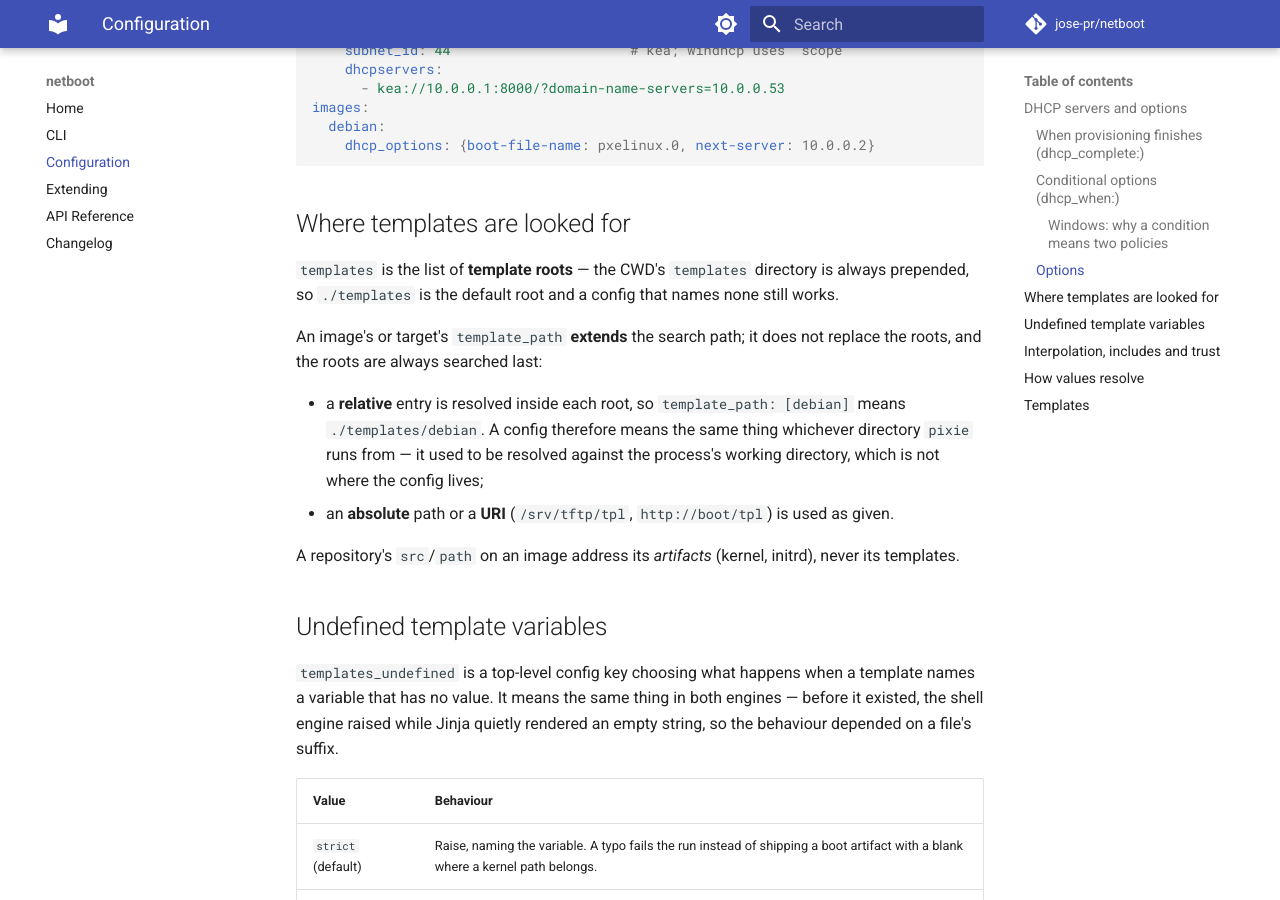
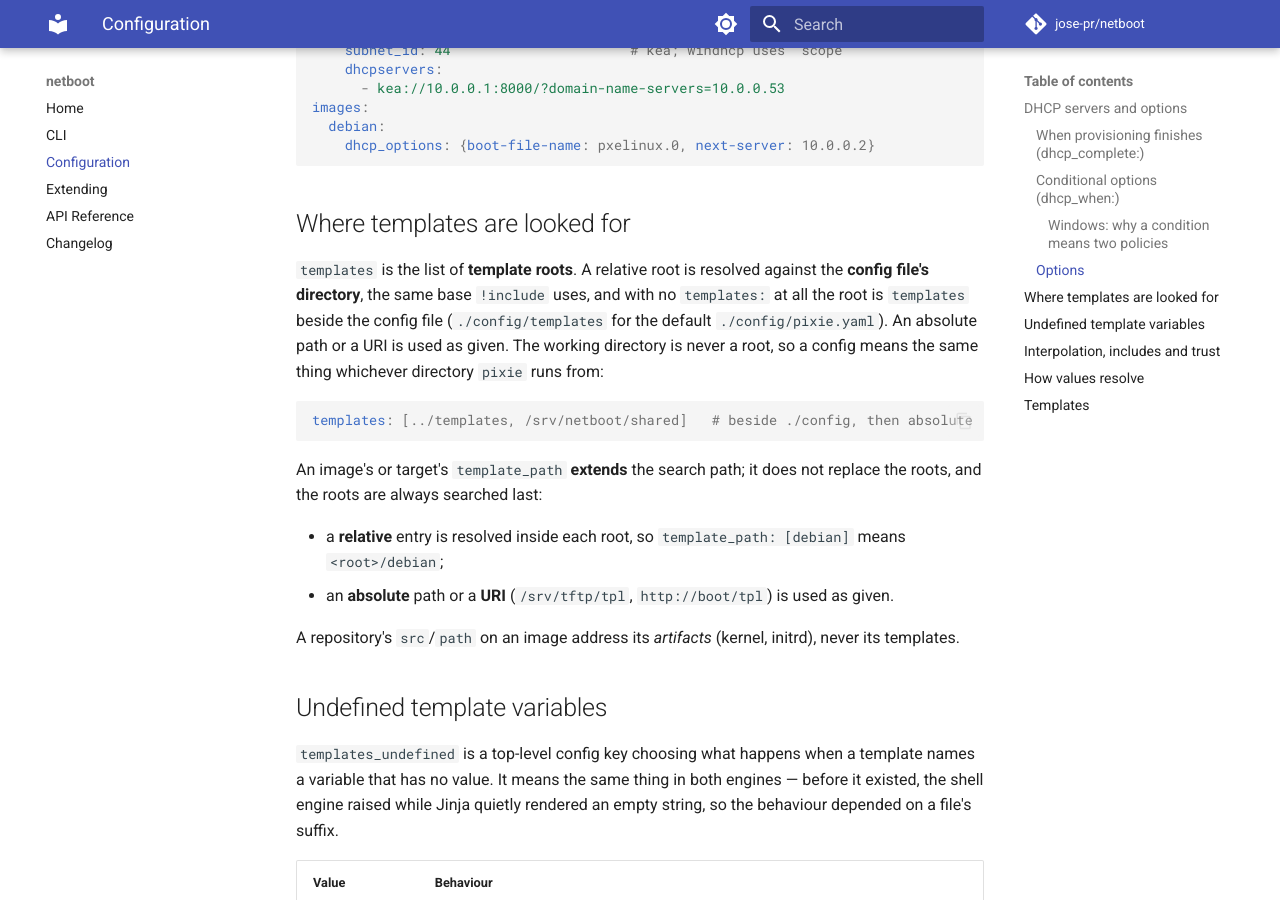
Before and after one commit to jose-pr/netboot, an MkDocs documentation site: the page built from docs/configuration.md, in a window 1280 px wide and 900 px high, scrolled down 6272 px. Built offline with MkDocs 1.6.1 and Material for MkDocs 9.7.7, drawn with Linux system fonts in a browser that asks for light colours; comment, search, counter and statistics services are not loaded.

Commit message:
docs: where template roots resolve

````diff
--- a/docs/configuration.md
+++ b/docs/configuration.md
@@ -273,17 +273,22 @@ images:
 
 ## Where templates are looked for
 
-`templates` is the list of **template roots** — the CWD's `templates` directory
-is always prepended, so `./templates` is the default root and a config that
-names none still works.
+`templates` is the list of **template roots**. A relative root is resolved
+against the **config file's directory**, the same base `!include` uses, and with
+no `templates:` at all the root is `templates` beside the config file
+(`./config/templates` for the default `./config/pixie.yaml`). An absolute path or
+a URI is used as given. The working directory is never a root, so a config means
+the same thing whichever directory `pixie` runs from:
+
+```yaml
+templates: [../templates, /srv/netboot/shared]   # beside ./config, then absolute
+```
 
 An image's or target's `template_path` **extends** the search path; it does not
 replace the roots, and the roots are always searched last:
 
 - a **relative** entry is resolved inside each root, so `template_path: [debian]`
-  means `./templates/debian`. A config therefore means the same thing whichever
-  directory `pixie` runs from — it used to be resolved against the process's
-  working directory, which is not where the config lives;
+  means `<root>/debian`;
 - an **absolute** path or a **URI** (`/srv/tftp/tpl`, `http://boot/tpl`) is used
   as given.
 
````
Also changed, not shown: CHANGELOG.md (+7 -0 lines), src/netboot/AGENTS.md (+9 -4 lines).
